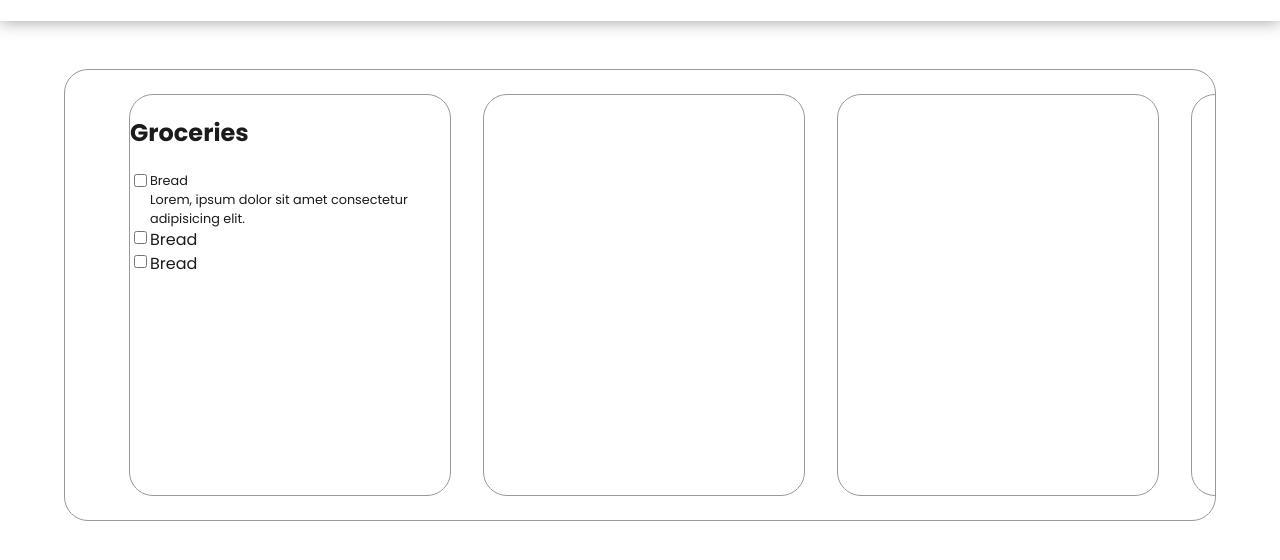
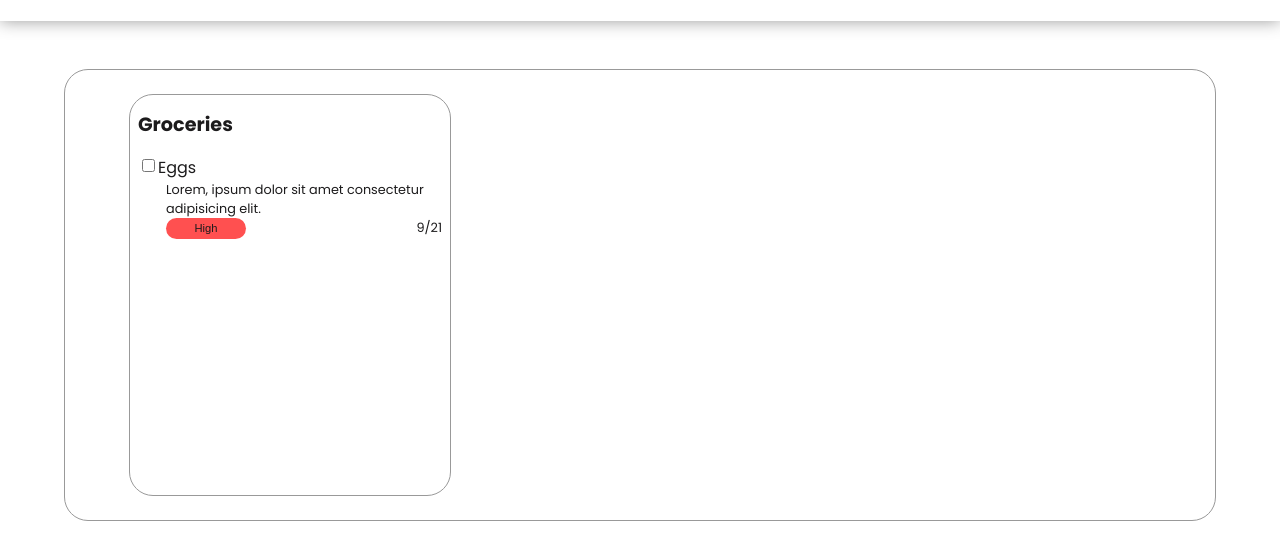
Before and after one commit to SherwinDistor/odin-todo-list, a website built with webpack: page src/template.html in a window 1280 px wide. Shown: the part 72-632 px from the top of the page. Built offline with nearby package versions, Linux system fonts and the light colour scheme.

Commit message:
Create dom loaders for header and main

```diff
--- a/src/index.js
+++ b/src/index.js
@@ -1,18 +1,21 @@
 import './styles.css';
-import { ListItem } from './create-list-item.js';
-import { Project } from './create-project.js';
+// import { ListItem } from './create-list-item.js';
+// import { Project } from './create-project.js';
+import { loadHome } from './load-home.js';
 
-const itemOne = new ListItem(
-    'Do the dishes',
-    'Private fields can only be declared up-front in a field declaration. They cannot be created later through assigning to them, the way that normal properties can.',
-    1020,
-    'high',
-);
+// const itemOne = new ListItem(
+//     'Do the dishes',
+//     'Private fields can only be declared up-front in a field declaration. They cannot be created later through assigning to them, the way that normal properties can.',
+//     1020,
+//     'high',
+// );
 
-const chores = new Project('Chores');
+// const chores = new Project('Chores');
 
-chores.list.push(itemOne);
+// chores.list.push(itemOne);
 
-console.log(chores);
+// console.log(chores);
 
-console.log(chores.list[0].isComplete);
+// console.log(chores.list[0].isComplete);
+
+loadHome();
--- a/src/load-home.js
+++ b/src/load-home.js
@@ -0,0 +1,97 @@
+function loadHeader() {
+    const header = document.createElement('header');
+    header.classList = 'wrap';
+
+    const logo = document.createElement('a');
+    logo.id = 'logo-text';
+    logo.textContent = 'To Do List';
+
+    const newProjectBtn = document.createElement('button');
+    newProjectBtn.classList = 'new-project-btn';
+    newProjectBtn.textContent = 'Create New Project';
+
+    header.appendChild(logo);
+    header.appendChild(newProjectBtn);
+
+    return header;
+}
+
+function loadMain() {
+    const main = document.createElement('main');
+    main.classList = 'wrap';
+
+    const projectContainer = document.createElement('div');
+    projectContainer.classList = 'wrap';
+    projectContainer.id = 'project-container';
+
+    projectContainer.appendChild(loadList());
+    main.appendChild(projectContainer);
+
+    return main;
+}
+
+// Example list item
+function loadList() {
+    const list = document.createElement('div');
+    list.id = 'list';
+
+    const listHeader = document.createElement('h2');
+    listHeader.textContent = 'Groceries';
+
+    const listItems = document.createElement('ul');
+
+    const listItem = document.createElement('li');
+    const checkbox = document.createElement('input');
+    checkbox.type = 'checkbox';
+
+    const listInfo = document.createElement('div');
+    listInfo.classList = 'list-info';
+
+    const listTitle = document.createElement('p');
+    listTitle.classList = 'list-item-title';
+    listTitle.textContent = 'Eggs';
+
+    const listDescription = document.createElement('p');
+    listDescription.classList = 'list-item-description';
+    listDescription.textContent =
+        'Lorem, ipsum dolor sit amet consectetur adipisicing elit.';
+
+    const listFooter = document.createElement('div');
+    listFooter.classList = 'list-footer';
+
+    const priorityBtn = document.createElement('button');
+    priorityBtn.classList.add('priority-btn', 'high');
+    priorityBtn.textContent = 'High';
+
+    const dueDate = document.createElement('div');
+    dueDate.classList = 'due-date';
+    dueDate.textContent = '9/21';
+
+    listFooter.appendChild(priorityBtn);
+    listFooter.appendChild(dueDate);
+
+    listInfo.appendChild(listTitle);
+    listInfo.appendChild(listDescription);
+    listInfo.appendChild(listFooter);
+
+    listItem.appendChild(checkbox);
+    listItem.appendChild(listInfo);
+
+    listItems.appendChild(listItem);
+
+    list.appendChild(listHeader);
+    list.appendChild(listItems);
+
+    return list;
+}
+
+function loadHome() {
+    const body = document.querySelector('body');
+
+    body.appendChild(loadHeader());
+    body.appendChild(loadMain());
+
+    return body;
+}
+
+export { loadHome };
--- a/src/styles.css
+++ b/src/styles.css
@@ -3,6 +3,8 @@
     --color-primary: #68d211;
     --color-white: #eef2eb;
     --color-gray: #999999;
+    --color-yellow: #f1f53a;
+    --color-red: #ff5050;
 }
 
 body {
@@ -73,17 +75,66 @@ header {
     flex: 0 0 auto;
 }
 
+h2 {
+    padding-left: 0.5rem;
+    padding-right: 0.5rem;
+    font-size: 1.2rem;
+}
+
 ul {
     list-style-type: none;
-    padding: 0;
+    padding-left: 0.5rem;
+    padding-right: 0.5rem;
 }
 
 li {
     display: flex;
     align-items: start;
+    margin-bottom: 0.5rem;
 }
 
 p {
     margin: 0;
+}
+
+.list-item-title {
+    font-size: 1rem;
+}
+
+.list-item-description {
+    font-size: 0.8rem;
+    padding-left: 0.5rem;
+}
+
+.list-footer {
+    display: flex;
+    justify-content: space-between;
+    padding-left: 0.5rem;
+}
+
+.priority-btn {
+    font-size: 0.7rem;
+    width: 5rem;
+    border-radius: 2rem;
+    height: 1.3rem;
+    border: none;
+}
+
+.high {
+    background-color: var(--color-red);
+    color: var(--color-black);
+}
+
+.medium {
+    background-color: var(--color-yellow);
+    color: var(--color-black);
+}
+
+.low {
+    background-color: var(--color-primary);
+    color: var(--color-black);
+}
+
+.due-date {
     font-size: 0.8rem;
 }
--- a/src/template.html
+++ b/src/template.html
@@ -9,38 +9,7 @@
             href="https://fonts.googleapis.com/css2?family=Poppins:ital,wght@0,100;0,200;0,300;0,400;0,500;0,600;0,700;0,800;0,900;1,100;1,200;1,300;1,400;1,500;1,600;1,700;1,800;1,900&display=swap"
             rel="stylesheet"
         />
-        <title>Document</title>
+        <title>To Do List</title>
     </head>
-    <body>
-        <header class="wrap">
-            <a id="logo-text" href="/">To Do List</a>
-            <button class="new-project-btn">Create New Project</button>
-        </header>
-        <main class="wrap">
-            <div id="project-container" class="wrap">
-                <div id="list">
-                    <h2>Groceries</h2>
-                    <ul>
-                        <li>
-                            <input type="checkbox" />
-                            <div class="list-info">
-                                <p class="list-item-title">Bread</p>
-                                <p class="list-item-description">
-                                    Lorem, ipsum dolor sit amet consectetur
-                                    adipisicing elit.
-                                </p>
-                            </div>
-                        </li>
-                        <li><input type="checkbox" />Bread</li>
-                        <li><input type="checkbox" />Bread</li>
-                    </ul>
-                </div>
-                <div id="list"></div>
-                <div id="list"></div>
-                <div id="list"></div>
-                <div id="list"></div>
-                <div id="list"></div>
-            </div>
-        </main>
-    </body>
+    <body></body>
 </html>
```
